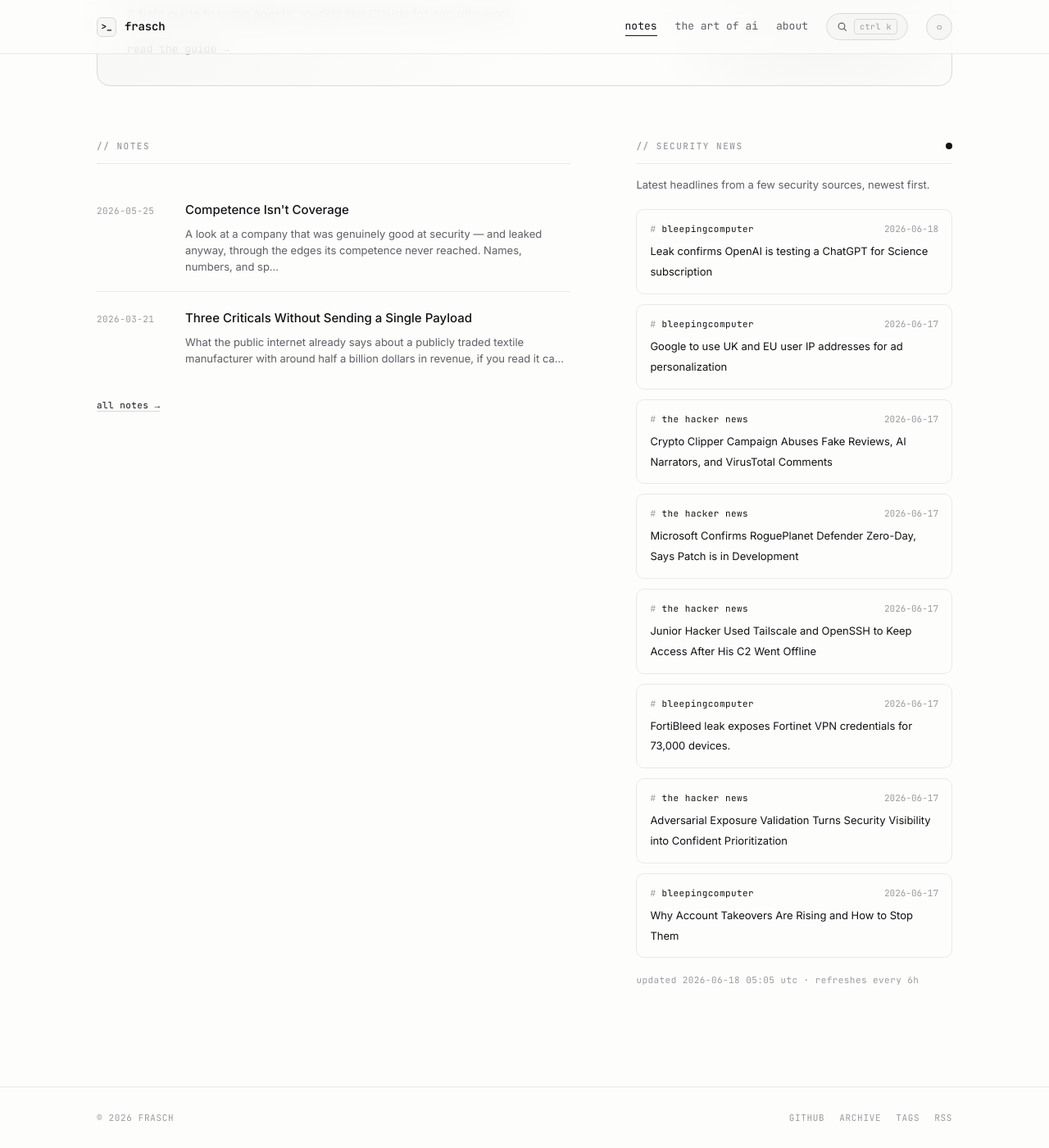
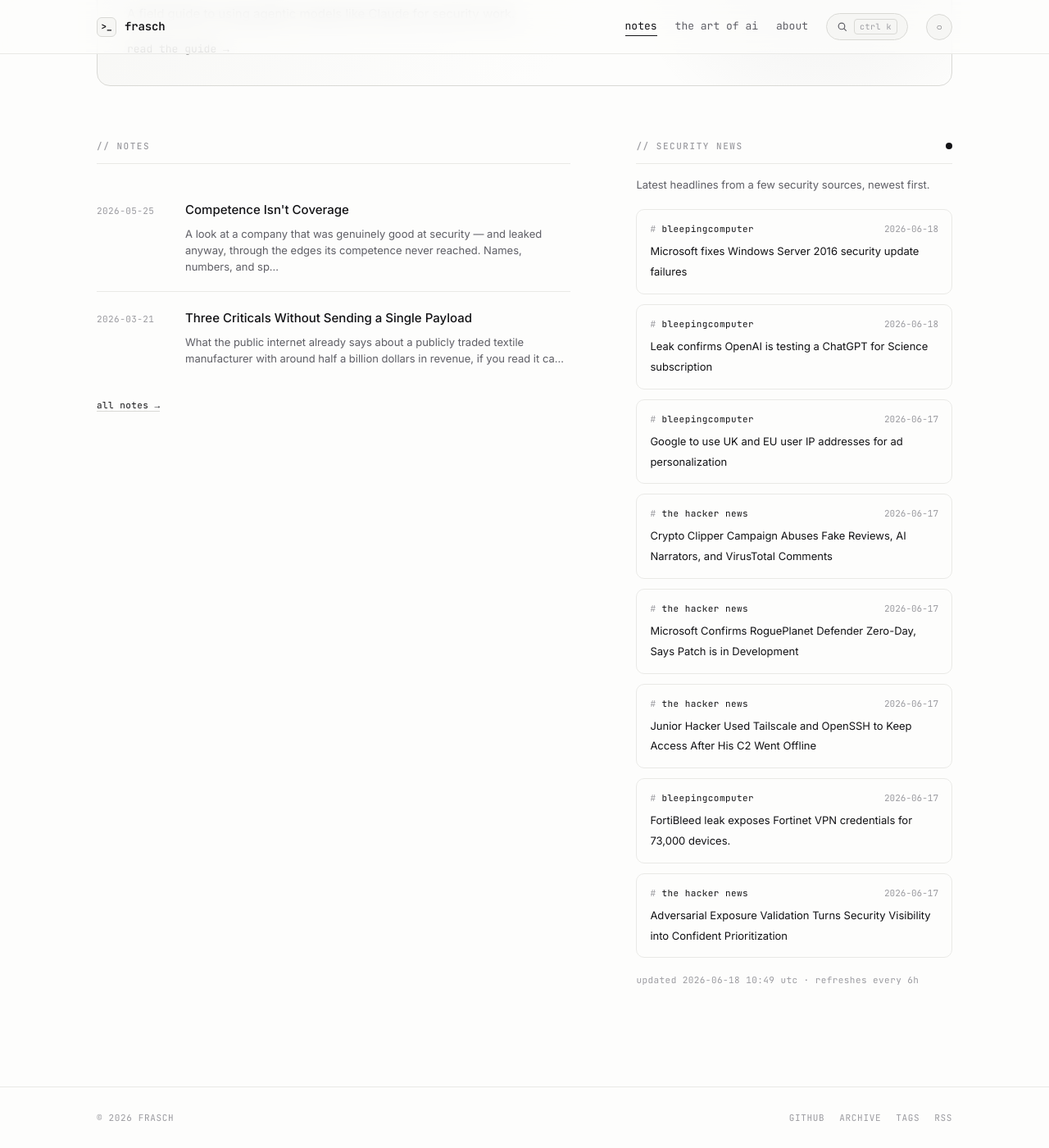
Before and after one commit to whoisfrasch/frasch, a Jekyll site: the page built from index.html, in a window 1280 px wide and 1400 px high, scrolled down 615 px. Shown: the whole window at 82% size. Built offline with Jekyll 4.4.1, drawn with Linux system fonts in a browser that asks for light colours.

Commit message:
Refresh security news feed

```diff
--- a/_data/news.json
+++ b/_data/news.json
@@ -1,6 +1,12 @@
 {
-  "updated": "2026-06-18T05:05:46Z",
+  "updated": "2026-06-18T10:49:37Z",
   "items": [
+    {
+      "source": "bleepingcomputer",
+      "title": "Microsoft fixes Windows Server 2016 security update failures",
+      "link": "https://www.bleepingcomputer.com/news/microsoft/microsoft-fixes-windows-server-2016-security-update-failures/",
+      "date": "2026-06-18T10:14:20Z"
+    },
     {
       "source": "bleepingcomputer",
       "title": "Leak confirms OpenAI is testing a ChatGPT for Science subscription",
@@ -42,12 +48,6 @@
       "title": "Adversarial Exposure Validation Turns Security Visibility into Confident Prioritization",
       "link": "https://thehackernews.com/2026/06/adversarial-exposure-validation-turns.html",
       "date": "2026-06-17T14:58:00Z"
-    },
-    {
-      "source": "bleepingcomputer",
-      "title": "Why Account Takeovers Are Rising and How to Stop Them",
-      "link": "https://www.bleepingcomputer.com/news/security/why-account-takeovers-are-rising-and-how-to-stop-them/",
-      "date": "2026-06-17T14:00:10Z"
     }
   ]
 }
```
